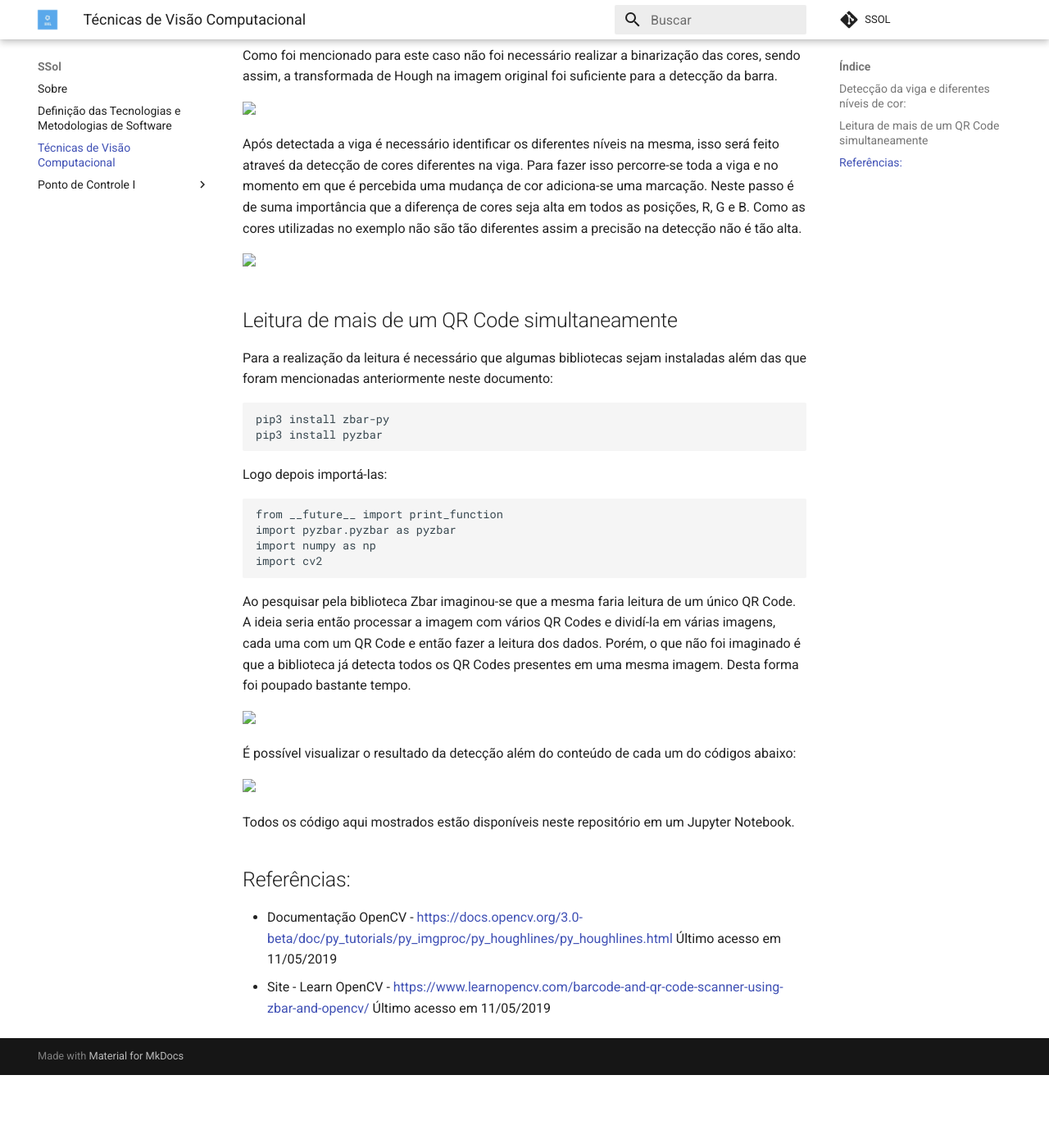
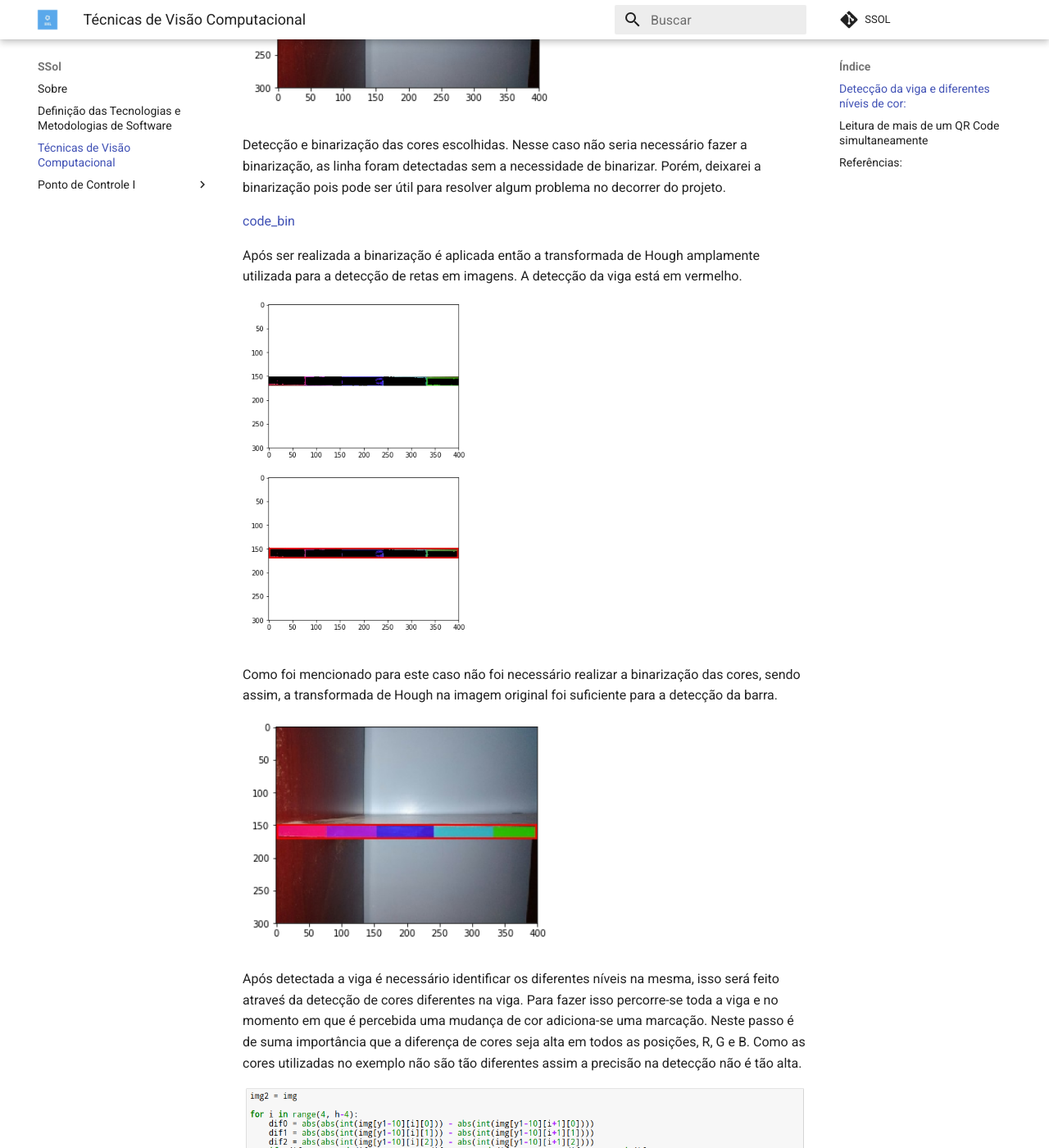
Before and after one commit to ssol-organization/Wiki, an MkDocs documentation site: the page built from docs/tecnicas_visao.md, in a window 1280 px wide and 1400 px high, scrolled down 825 px. Shown: the whole window at 82% size. Built offline with MkDocs 1.6.1 and Material for MkDocs 9.7.7, drawn with Linux system fonts in a browser that asks for light colours; comment, search, counter and statistics services are not loaded; before the commit the page ends 2136 px from its top, so only the background shows below that; some of the changed text lies outside the part shown.

Commit message:
Fixing markdown issue with vision techniques

````diff
--- a/docs/tecnicas_visao.md
+++ b/docs/tecnicas_visao.md
@@ -16,24 +16,24 @@ import matplotlib.pyplot as plt
 ```
 Abrimos então a imagem da viga que será analisada já com as cores.
 
-<img src="images/openImageViga.png">
+![original_image](images/openImageViga.png)
 
 Detecção e binarização das cores escolhidas. Nesse caso não seria necessário fazer a binarização, as linha foram detectadas sem a necessidade de binarizar. Porém, deixarei a binarização pois pode ser útil para resolver algum problema no decorrer do projeto.
 
-<img src="images/binarizeViga.png">
+[code_bin](images/binarizeViga.png)
 
 Após ser realizada a binarização é aplicada então a transformada de Hough amplamente utilizada para a detecção de retas em imagens. A detecção da viga está em vermelho.
 
-<img src="images/resultBinarizeViga.png">
+![result_viga](images/resultBinarizeViga.png)
 
 Como foi mencionado para este caso não foi necessário realizar a binarização das cores, sendo assim, a transformada de Hough na imagem original foi suficiente para a detecção da barra.
 
-<img src="images/detectOriginalViga.png">
+![result](images/detectOriginalViga.png)
 
 Após detectada a viga é necessário identificar os diferentes níveis na mesma, isso será feito atraveś da detecção de cores diferentes na viga.
 Para fazer isso percorre-se toda a viga e no momento em que é percebida uma mudança de cor adiciona-se uma marcação. Neste passo é de suma importância que a diferença de cores seja alta em todos as posições, R, G e B. Como as cores utilizadas no exemplo  não são tão diferentes assim a precisão na detecção não é tão alta.
 
-<img src="images/dividedViga.png">
+![regions](images/dividedViga.png)
 
 ## Leitura de mais de um QR Code simultaneamente
 
@@ -53,14 +53,14 @@ import cv2
 
 Ao pesquisar pela biblioteca Zbar imaginou-se que a mesma faria leitura de um único QR Code. A ideia seria então processar a imagem com vários QR Codes e dividí-la em várias imagens, cada uma com um QR Code e então fazer a leitura dos dados. Porém, o que não foi imaginado é que a biblioteca já detecta todos os QR Codes presentes em uma mesma imagem. Desta forma foi poupado bastante tempo.
 
-<img src="images/openQRCode.png">
+![code](images/openQRCode.png)
 
 É possível visualizar o resultado da detecção além do conteúdo de cada um do  códigos abaixo:
 
-<img src="images/resultQRCode.png">
+![result](images/resultQRCode.png)
 
 Todos os código aqui mostrados estão disponíveis neste repositório em um Jupyter Notebook.
 
 ## Referências:
-* Documentação OpenCV - <https://docs.opencv.org/3.0-beta/doc/py_tutorials/py_imgproc/py_houghlines/py_houghlines.html> Último acesso em 11/05/2019
-* Site - Learn OpenCV - <https://www.learnopencv.com/barcode-and-qr-code-scanner-using-zbar-and-opencv/> Último acesso em 11/05/2019
+1. [Documentação OpenCV](<https://docs.opencv.org/3.0-beta/doc/py_tutorials/py_imgproc/py_houghlines/py_houghlines.html)
+2. [Learn OpenCV](https://www.learnopencv.com/barcode-and-qr-code-scanner-using-zbar-and-opencv/)
````
Also changed, not shown: docs/definicoes.md (+0 -16 lines).
